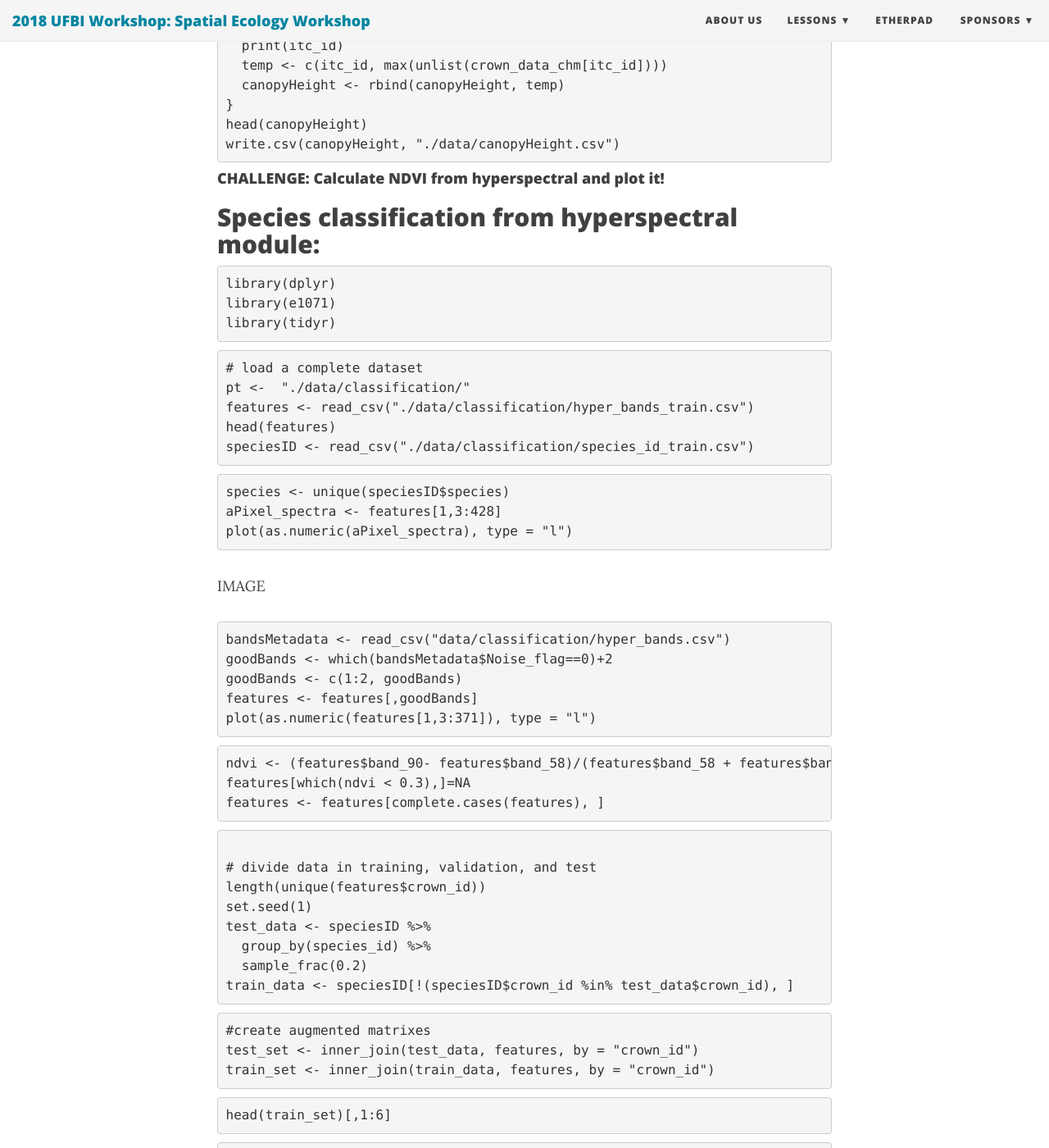
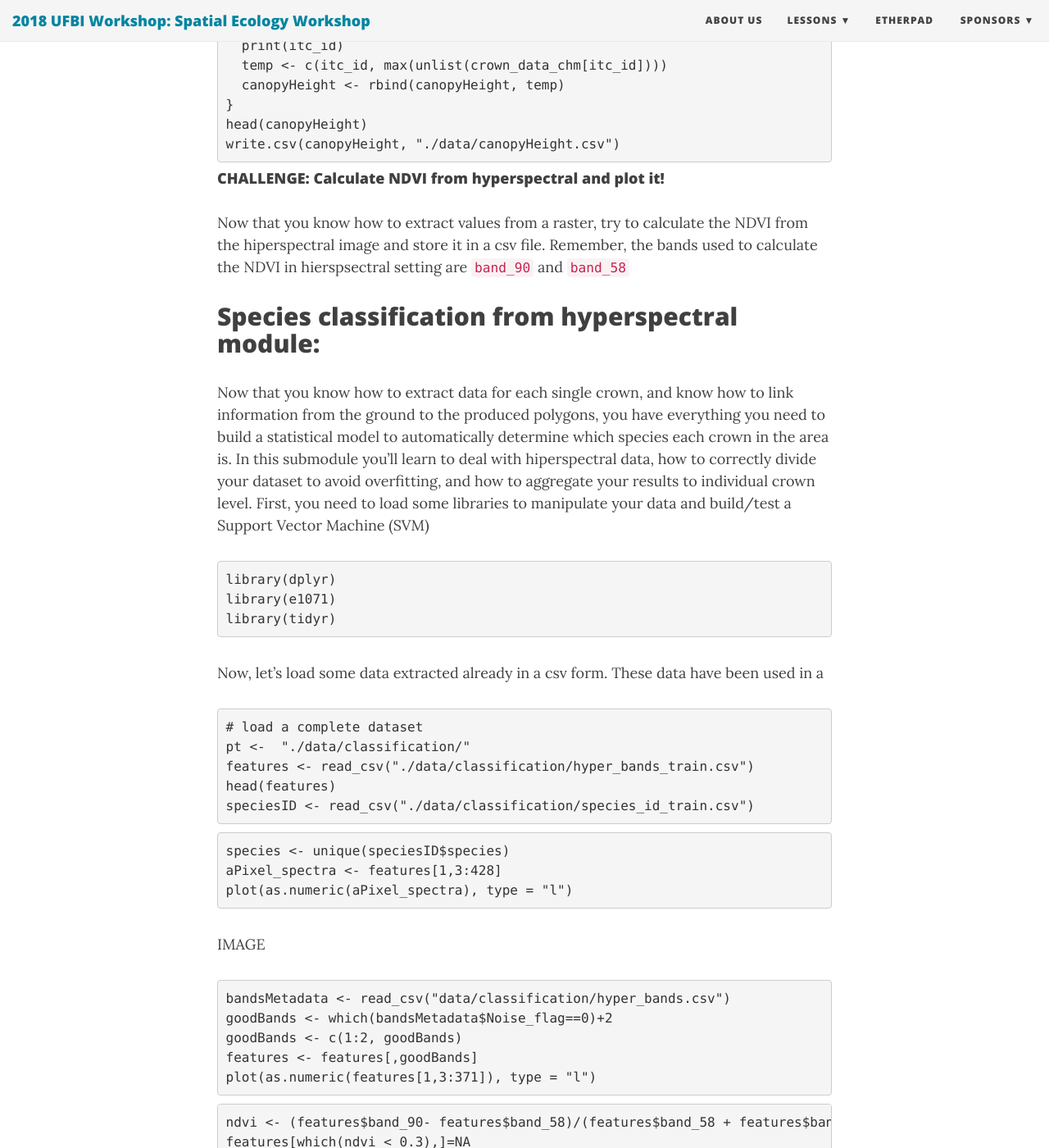
Before and after one commit to lbrensk/UFBI2018.github.io, a Jekyll site: the page built from MarconiS.md, in a window 1280 px wide and 1400 px high, scrolled down 5522 px. Shown: the whole window at 82% size. Built offline with Jekyll 4.4.1, drawn with Linux system fonts in a browser that asks for light colours; nearby versions of some CDN libraries; some of the changed text lies outside the part shown.

Commit message:
Update MarconiS.md

````diff
--- a/MarconiS.md
+++ b/MarconiS.md
@@ -199,8 +199,11 @@ write.csv(canopyHeight, "./data/canopyHeight.csv")
 
 #### CHALLENGE: Calculate NDVI from hyperspectral and plot it!
 
+Now that you know how to extract values from a raster, try to calculate the NDVI from the hiperspectral image and store it in a csv file. Remember, the bands used to calculate the NDVI in hierspsectral setting are `band_90` and `band_58`
 
 ## Species classification from hyperspectral module:
+
+Now that you know how to extract data for each single crown, and know how to link information from the ground to the produced polygons, you have everything you need to build a statistical model to automatically determine which species each crown in the area is. In this submodule you'll learn to deal with hiperspectral data, how to correctly divide your dataset to avoid overfitting, and how to aggregate your results to individual crown level. First, you need to load some libraries to manipulate your data and build/test a Support Vector Machine (SVM)
 
 ```{r}
 library(dplyr)
@@ -208,6 +211,7 @@ library(e1071)
 library(tidyr)
 ```
 
+Now, let's load some data extracted already in a csv form. These data have been used in a
 ```{r}
 # load a complete dataset
 pt <-  "./data/classification/"
````
Also changed, not shown: other parts of MarconiS.md (+1 -1 lines).
